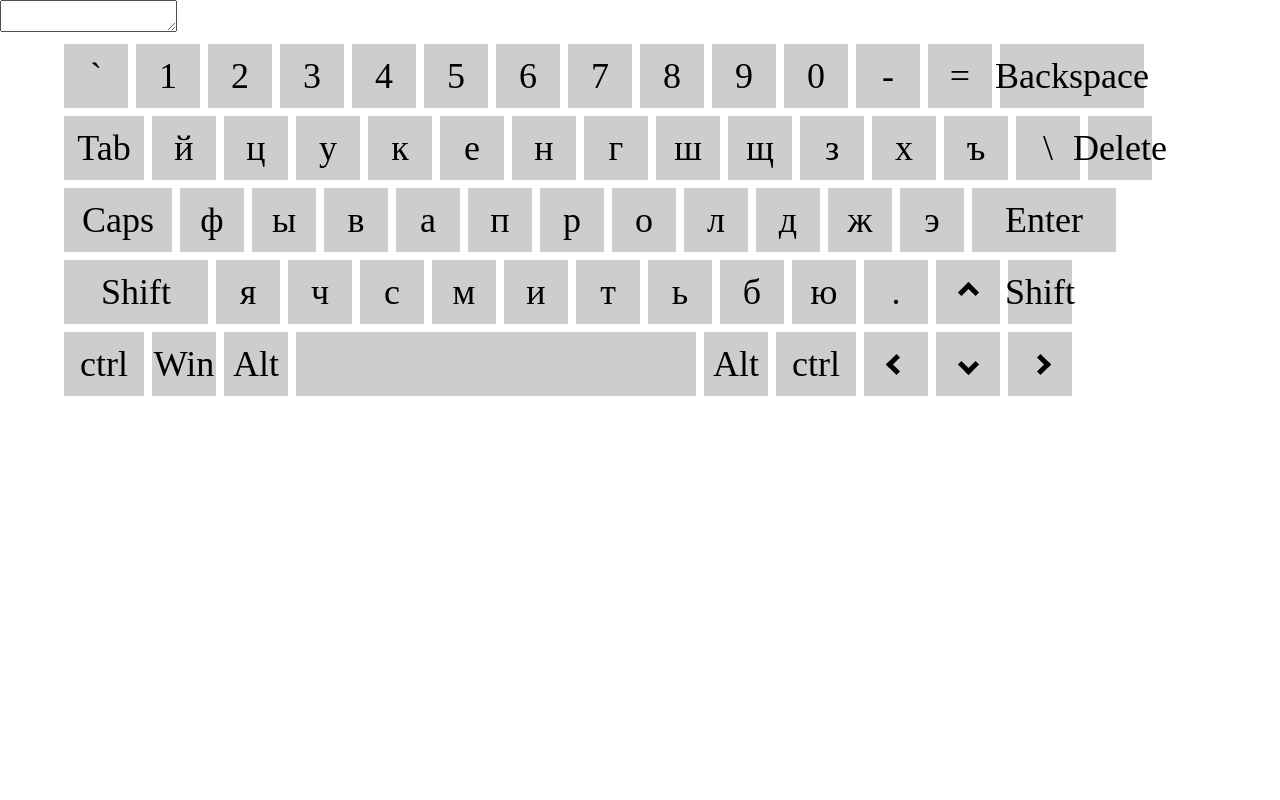
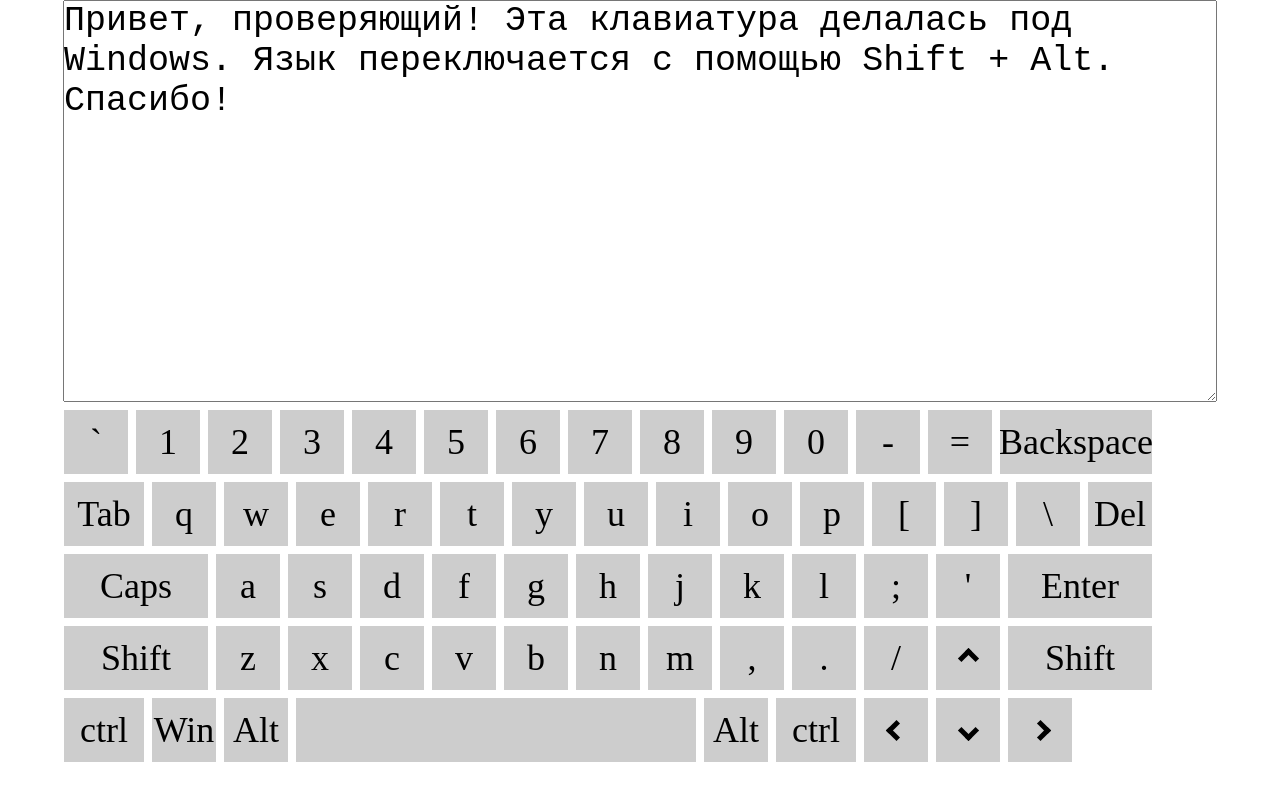
Before and after one commit to StanEkso/rs-virtual-keyboard, a website with bundled scripts: page index.html in a window 1280 px wide. Built offline with nearby package versions, Linux system fonts and the light colour scheme.

Commit message:
fix: some styles, etc.

```diff
--- a/index.js
+++ b/index.js
@@ -5,9 +5,14 @@ link.rel = 'stylesheet';
 link.href = './style.css';
 document.head.append(link);
 const textarea = document.createElement('textarea');
+textarea.value = 'Привет, проверяющий! Эта клавиатура делалась под Windows. Язык переключается с помощью Shift + Alt. Спасибо!'
 document.body.append(textarea)
 textarea.addEventListener('keypress', () => event.preventDefault())
 document.body.addEventListener('keydown', () => event.preventDefault())
+
+
+
+
 class Keyboard {
     #filled;
     #locale;
@@ -17,7 +22,7 @@ class Keyboard {
         this.container = document.createElement('div');
         this.container.classList.add('keyboard__wrapper');
         this.#filled = false;
-        this.#locale = localStorage.getItem('locale') || 'ru';
+        this.#locale = localStorage.getItem('locale') || 'en';
         this.shifted = false;
         this.capsed = false;
         this.currow = document.createElement('div')
@@ -31,7 +36,8 @@ class Keyboard {
         this.specialActions = {
             'Backspace': deletePrev,
             'Delete': deleteNext,
-            'Tab': "    ",
+            'Enter': '\n',
+        'Tab': '    ',
             'ArrowLeft': moveLeft,
             'ArrowRight': moveRight
         }
@@ -42,6 +48,7 @@ class Keyboard {
     }
     changeLanguage() {
         this.#locale = this.#locale === 'ru' ? 'en' : 'ru';
+        localStorage.setItem('locale',this.#locale)
         this.fill(this.#locale === 'ru' ? RU : EN);
     }
     fill(data) {
@@ -57,6 +64,7 @@ class Keyboard {
     }
     shiftHandler() {
         const listener = () => this.buttons.forEach(button => {
+            if (event.key != 'Shift') return;
             if (!button.shift) return;
             button.container.textContent = this.capsed ? button.shift : button.key;
             document.body.removeEventListener('keydown', listener)
@@ -84,11 +92,12 @@ class Keyboard {
             else if (event.key == 'CapsLock') this.capsHandler();
             const container = document.querySelector(`.${event.code}`);
             this.pressTheButton(container)
+            if ((event.key == 'Shift' && event.altKey) || (event.key == 'Alt' && event.shiftKey)) this.changeLanguage();
             if (container.classList.contains('functional')) {
                 const action = this.specialActions[event.key];
                 if (typeof action == 'function') action();
                 else if (!action) ;
-                else textarea.textContent += action;
+                else textarea.value += action;
             } else {
                 textarea.value += container.textContent;
             }
@@ -114,16 +123,7 @@ class Button {
         this.shift = shift;
         const addition = extras ? extras : ''
         this.container.classList.add('keyboard__button', code, ...addition);
-        if (this.key.match(/Arrow/)) {
-            let className = this.key.split('Arrow')[1].toLowerCase();
-            this.container.innerHTML = `<i class="arrow ${className}"></i>`
-
-        } else if (this.key === 'Control') {
-            this.container.textContent = 'ctrl';
-        } else if (this.key === 'CapsLock') this.container.textContent = 'Caps';
-        else
-            this.container.textContent = this.key;
-
+        this.fillKey();
         this.container.addEventListener('click', () => this.clickHandler())
         parent.currow.append(this.container)
         if (end) {
@@ -132,27 +132,34 @@ class Button {
         }
         return this;
     }
+    fillKey() {
+        if (this.key.match(/Arrow/)) {
+            let className = this.key.split('Arrow')[1].toLowerCase();
+            this.container.innerHTML = `<i class="arrow ${className}"></i>`
+
+        } else if (this.key === 'Control') {
+            this.container.textContent = 'ctrl';
+        } else if (this.key === 'CapsLock') this.container.textContent = 'Caps';
+        else if (this.key === 'Delete') this.container.textContent = 'Del'
+        else {
+            this.container.textContent = this.key;
+        }
+    }
     updateWithData(object) {
         const { key, code, shift } = object;
         this.code = code;
         this.shift = shift;
         this.key = key;
-        this.container.textContent = this.key;
+        this.fillKey();
     }
     clickHandler() {
-        const listener = () => {
-            this.container.removeEventListener('mouseup', listener);
-            this.container.classList.remove('_press')
-        }
         this.container.classList.add('_press')
         setTimeout(() => this.container.classList.remove('_press'), 100)
         if (!this.container.classList.contains('functional')) {
-
             textarea.value += this.container.textContent;
-
         }
+        if (this.container.classList.contains('CapsLock')) this.parent.capsHandler();
         else if (this.container.classList.contains('functional')) {
-            console.log(this.key);
             const action = this.parent.specialActions[this.key];
             if (typeof action == 'function') action();
             else if (!action) ;
--- a/layouts/en.js
+++ b/layouts/en.js
@@ -13,7 +13,7 @@ const layout =
   { "key": "0", "code": "Digit0", "shift": ")"},
   { "key": "-", "code": "Minus", "shift": "_"},
   { "key": "=", "code": "Equal", "shift": "+"},
-  { "key": "Backspace", "code": "Backspace", "shift": null, "end": true, "extras": ["keyboard__button_wide-2","functional"]},
+  { "key": "Backspace", "code": "Backspace", "shift": null, "end": true, "extras": ["keyboard__button_wide-3","functional"]},
   { "key": "Tab", "code": "Tab", "shift": null,"extras": ["keyboard__button_wide-0","functional"]},
   { "key": "q", "code": "KeyQ", "shift": "Q"},
   { "key": "w", "code": "KeyW", "shift": "W"},
@@ -29,7 +29,7 @@ const layout =
   { "key": "]", "code": "BracketRight", "shift": "}"},
   { "key": "\\", "code": "Backslash", "shift": "|"},
   { "key": "Delete", "code": "Delete", "shift": null, "end": true,"extras":["functional"] },
-  { "key": "CapsLock", "code": "CapsLock", "shift": null,"extras": ["keyboard__button_wide-1","functional"]},
+  { "key": "CapsLock", "code": "CapsLock", "shift": null,"extras": ["keyboard__button_wide-2","functional"]},
   { "key": "a", "code": "KeyA", "shift": "A"},
   { "key": "s", "code": "KeyS", "shift": "S"},
   { "key": "d", "code": "KeyD", "shift": "D"},
@@ -54,7 +54,7 @@ const layout =
   { "key": ".", "code": "Period", "shift": ">"},
   { "key": "/", "code": "Slash", "shift": "?"},
   { "key": "ArrowUp", "code": "ArrowUp", "shift": null,"extras":["functional"]},
-  { "key": "Shift", "code": "ShiftRight", "shift": null,"extras": ["functional"], "end": true },
+  { "key": "Shift", "code": "ShiftRight", "shift": null,"extras": ["keyboard__button_wide-2","functional"], "end": true },
 
   { "key": "Control", "code": "ControlLeft", "shift": null,"extras": ["keyboard__button_wide-0","functional"]},
   { "key": "Win", "code": "MetaLeft", "shift": null,"extras":["functional"]},
--- a/layouts/ru.js
+++ b/layouts/ru.js
@@ -7,13 +7,13 @@ const layout =
     { "key": "4", "code": "Digit4", "shift": "$"},
     { "key": "5", "code": "Digit5", "shift": "%"},
     { "key": "6", "code": "Digit6", "shift": "^"},
-    { "key": "7", "code": "Digit7", "shift": "&"},
+    { "key": "7", "code": "Digit7", "shift": "?"},
     { "key": "8", "code": "Digit8", "shift": "*"},
     { "key": "9", "code": "Digit9", "shift": "("},
     { "key": "0", "code": "Digit0", "shift": ")"},
     { "key": "-", "code": "Minus", "shift": "_"},
     { "key": "=", "code": "Equal", "shift": "+"},
-    { "key": "Backspace", "code": "Backspace", "shift": null, "end": true, "extras": ["keyboard__button_wide-2","functional"]},
+    { "key": "Backspace", "code": "Backspace", "shift": null, "end": true, "extras": ["keyboard__button_wide-3","functional"]},
     { "key": "Tab", "code": "Tab", "shift": null,"extras": ["keyboard__button_wide-0","functional"]},
     { "key": "й", "code": "KeyQ", "shift": "Й"},
     { "key": "ц", "code": "KeyW", "shift": "Ц"},
@@ -29,7 +29,7 @@ const layout =
     { "key": "ъ", "code": "BracketRight", "shift": "Ъ"},
     { "key": "\\", "code": "Backslash", "shift": "/"},
     { "key": "Delete", "code": "Delete", "shift": null, "end": true,"extras":["functional"] },
-    { "key": "CapsLock", "code": "CapsLock", "shift": null,"extras": ["keyboard__button_wide-1","functional"]},
+    { "key": "CapsLock", "code": "CapsLock", "shift": null,"extras": ["keyboard__button_wide-2","functional"]},
     { "key": "ф", "code": "KeyA", "shift": "Ф"},
     { "key": "ы", "code": "KeyS", "shift": "Ы"},
     { "key": "в", "code": "KeyD", "shift": "В"},
@@ -54,7 +54,7 @@ const layout =
     { "key": "ю", "code": "Period", "shift": "Ю"},
     { "key": ".", "code": "Slash", "shift": ","},
     { "key": "ArrowUp", "code": "ArrowUp", "shift": null,"extras":["functional"]},
-    { "key": "Shift", "code": "ShiftRight", "shift": null,"extras": ["functional"], "end": true },
+    { "key": "Shift", "code": "ShiftRight", "shift": null, "extras": ["keyboard__button_wide-2","functional"], "end": true },
 
     { "key": "Control", "code": "ControlLeft", "shift": null,"extras": ["keyboard__button_wide-0","functional"]},
     { "key": "Win", "code": "MetaLeft", "shift": null,"extras":["functional"]},
--- a/style.css
+++ b/style.css
@@ -33,6 +33,9 @@
 .keyboard__button_wide-2 {
     width: 144px;
 }
+.keyboard__button_wide-3 {
+    width: 152px;
+}
 .keyboard__button_space {
     width: 400px;
 }
@@ -66,3 +69,11 @@
     transform: rotate(45deg);
     -webkit-transform: rotate(45deg);
   }
+
+  textarea {
+      font-size: 35px;
+      min-width: 90%;
+      min-height: 400px;
+      display: block;
+      margin: 0 auto;
+  }
```
